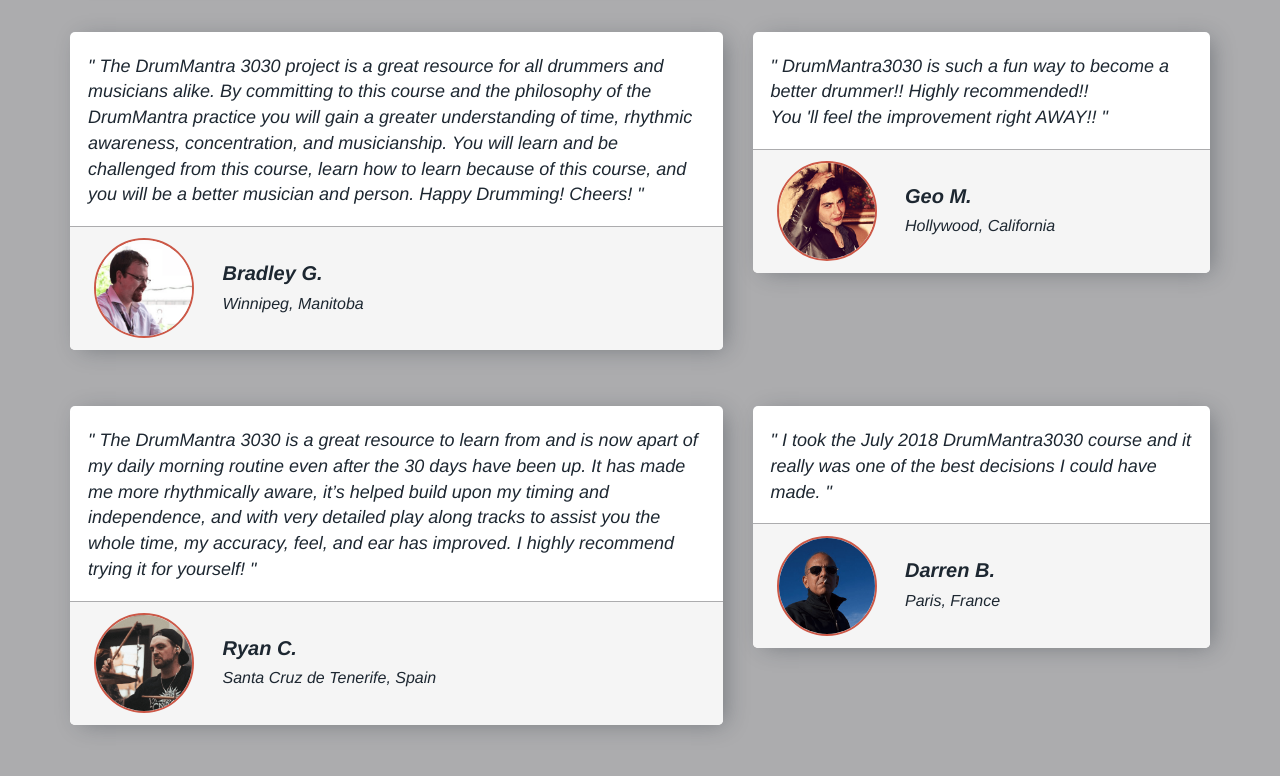
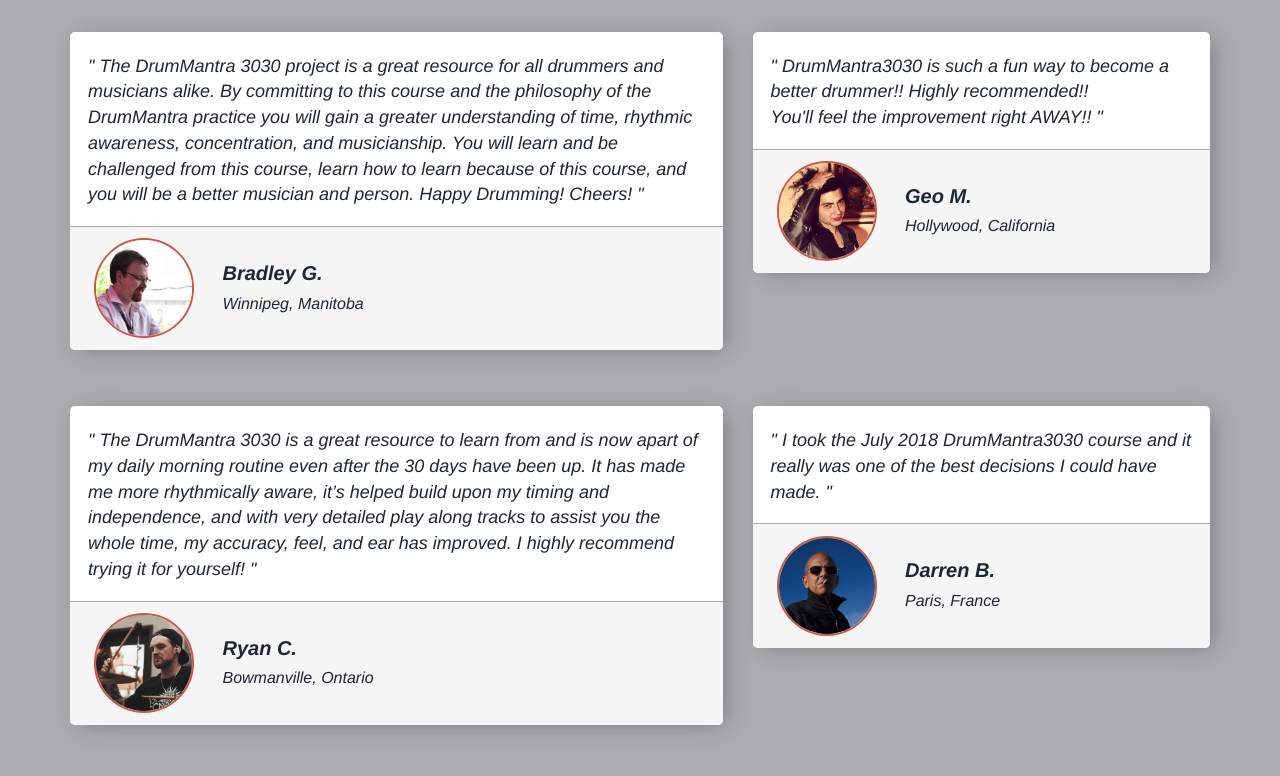
Before and after one commit to MattCordier/drum-mantra-3030, a Jekyll site: the page built from index.html, in a window 1280 px wide and 1400 px high, scrolled down 3153 px. Shown: the part 153-929 px from the top of the window. Built offline with Jekyll 4.4.1, drawn with Linux system fonts in a browser that asks for light colours.

Commit message:
- minor corrections

```diff
--- a/index.html
+++ b/index.html
@@ -269,7 +269,7 @@
 				<div class="col-xs-12 col-md-5">
 					<div class="quote-card__div">
 						<p class="quote__p">" DrumMantra3030 is such a fun way to become a better drummer!! Highly recommended!! <br>
-            You 'll feel the improvement right AWAY!! "</p>
+            You'll feel the improvement right AWAY!! "</p>
 
 						<div class="student-quote__div">
 							<img src="/public/img/sales-page/geo-m.png" class="student-quote__img">
@@ -289,7 +289,7 @@
 						<div class="student-quote__div">
 							<img src="/public/img/sales-page/ryan-c.png" class="student-quote__img">
 							<p class="student-quote__p--name">Ryan C. <br>
-								<span class="student-quote__p--detail">Santa Cruz de Tenerife, Spain</span>
+								<span class="student-quote__p--detail">Bowmanville, Ontario</span>
 							</p>
 						</div>
 					</div>
```
